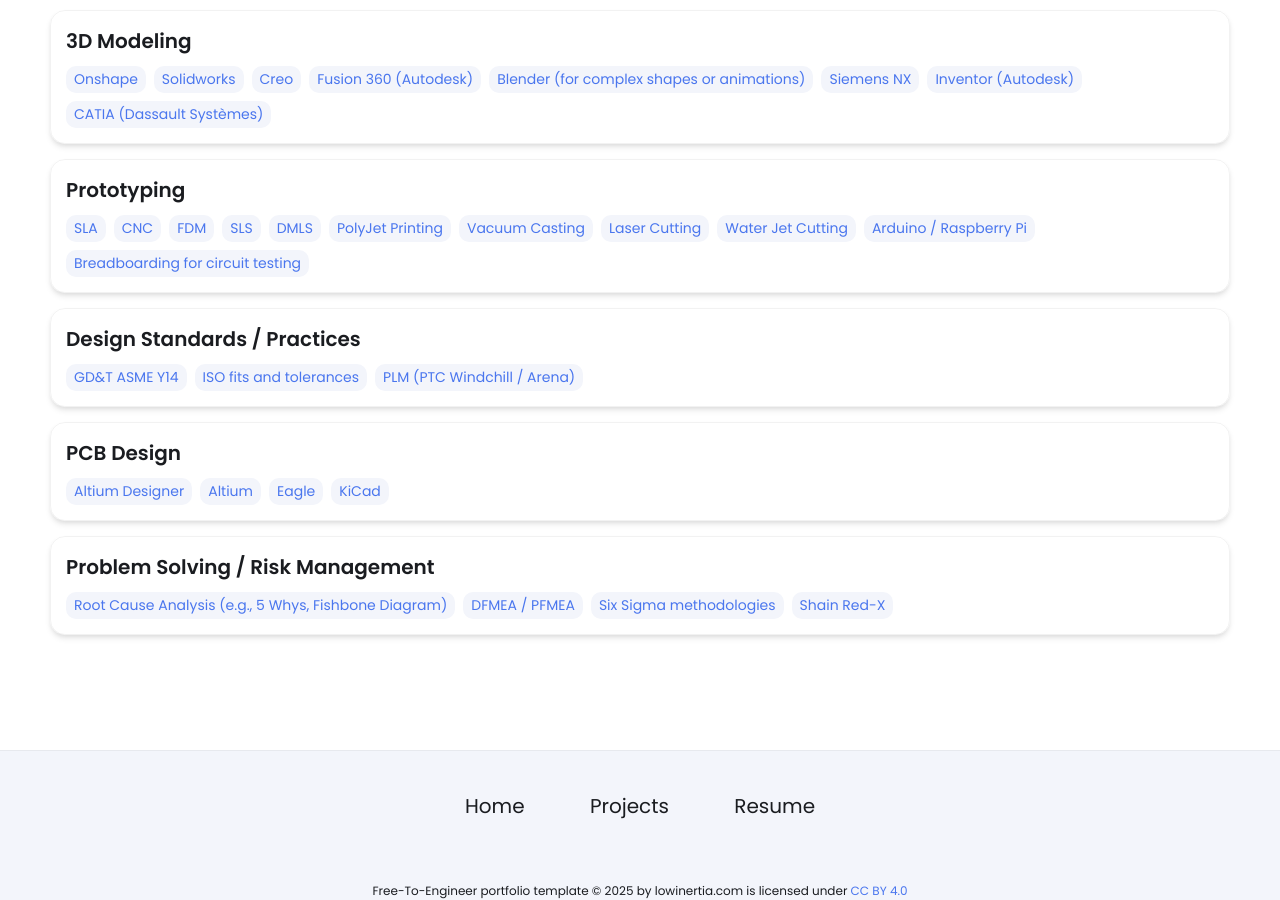
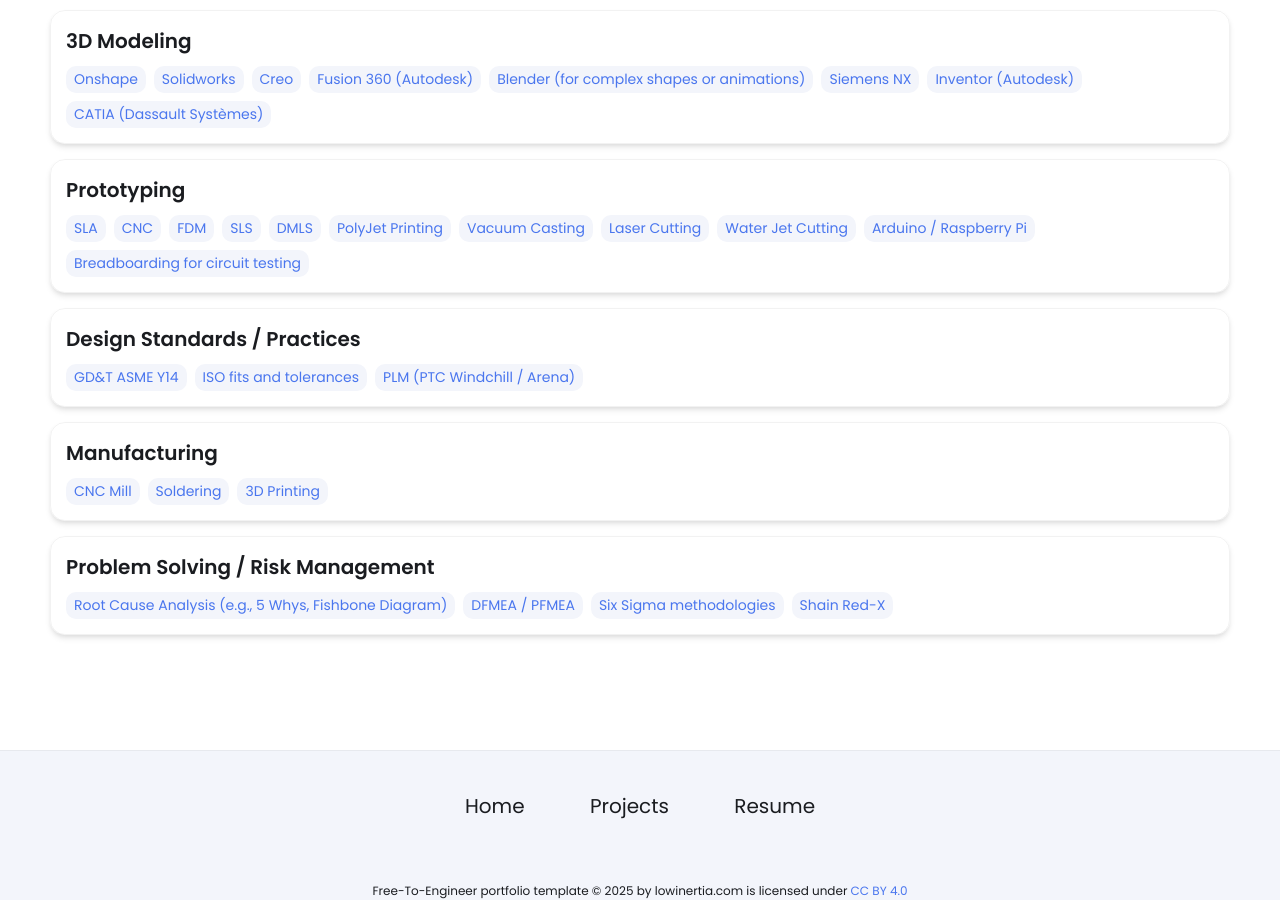
Before and after one commit to michael-vuong/michael-vuong.github.io, a Jekyll site: the page built from index.html, in a window 1280 px wide and 900 px high, scrolled down 1657 px. Built offline with Jekyll 4.4.1, drawn with Linux system fonts in a browser that asks for light colours.

Commit message:
Update _config.yml

```diff
--- a/_config.yml
+++ b/_config.yml
@@ -71,12 +71,11 @@
     - GD&T ASME Y14
     - ISO fits and tolerances
     - PLM (PTC Windchill / Arena)
-  - category: PCB Design
+  - category: Manufacturing
     tools:
-    - Altium Designer
-    - Altium
-    - Eagle
-    - KiCad
+    - CNC Mill
+    - Soldering
+    - 3D Printing
   - category: Problem Solving / Risk Management
     tools:
     - Root Cause Analysis (e.g., 5 Whys, Fishbone Diagram)
```
